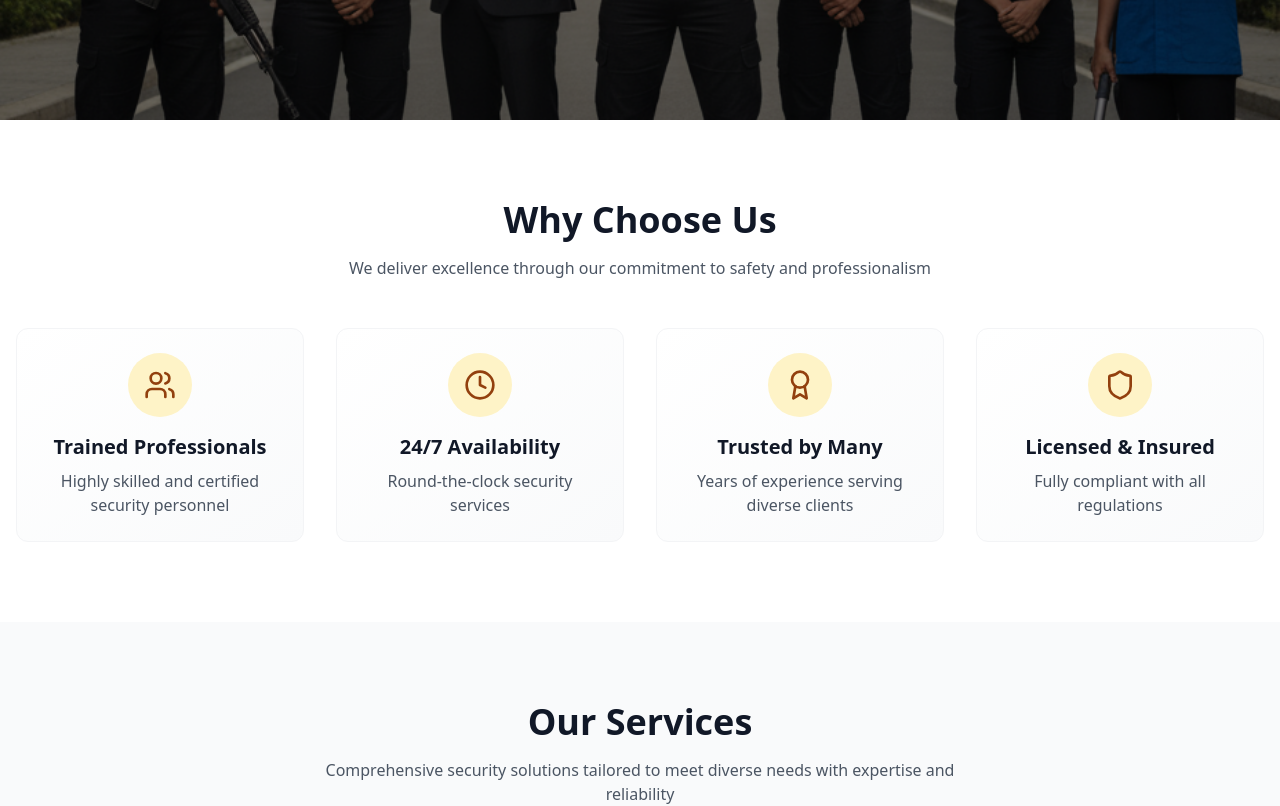
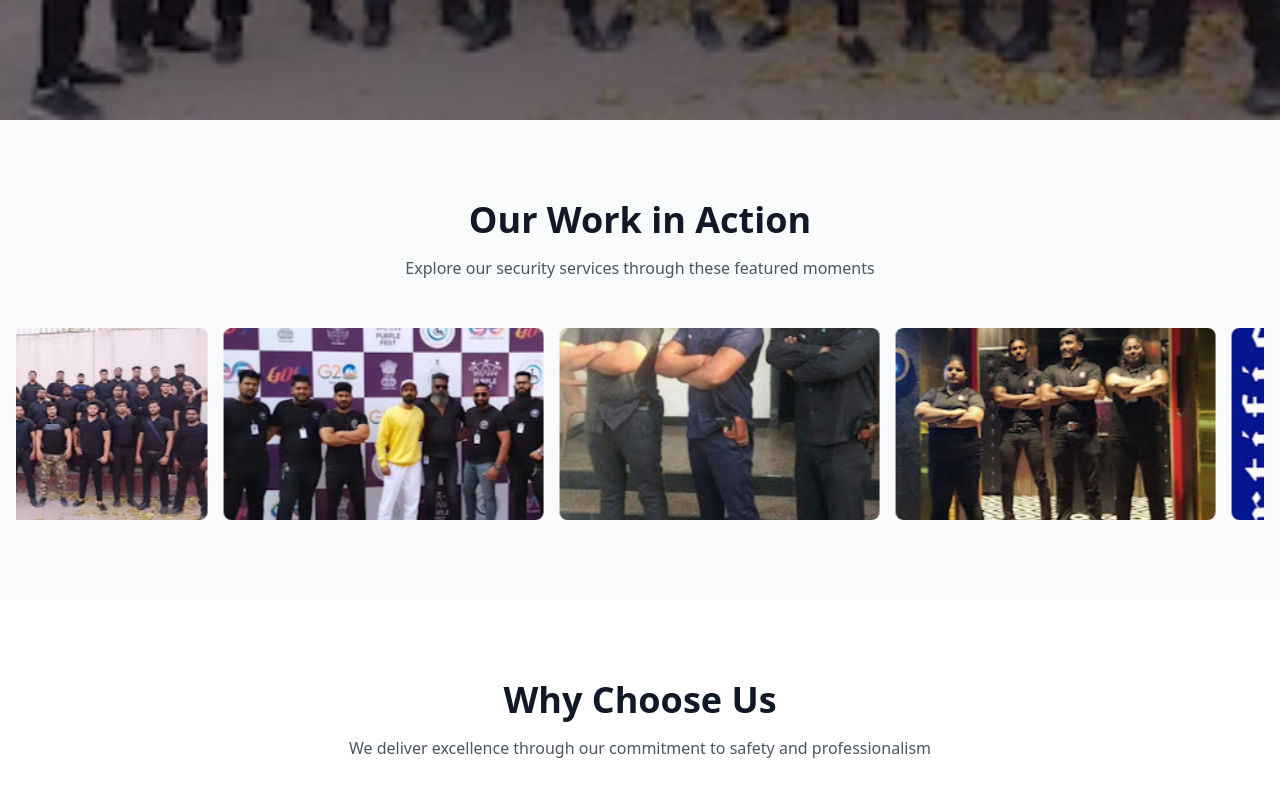
Before and after one commit to Digamberbhati/grouponesecuirty.com, a React (Vite) app: page / in a window 1280 px wide. Shown: the part 760-1566 px from the top of the page. Built offline with nearby package versions, Linux system fonts and the light colour scheme.

Commit message:
home page photo add

```diff
--- a/index.html
+++ b/index.html
@@ -2,9 +2,28 @@
 <html lang="en">
   <head>
     <meta charset="UTF-8" />
-    <link rel="icon" type="image/svg+xml" href="/vite.svg" />
+    <link rel="icon" type="image/x-icon" href="/favicon.ico" /> <!-- Updated favicon link -->
     <meta name="viewport" content="width=device-width, initial-scale=1.0" />
-    <title>Security Company Website Design</title>
+    <title>Group One Security - Professional Security Services in Goa</title>
+    <meta name="description" content="Group One Security offers top-notch security services in Goa, including security guards, armed personnel, PSO, home security, event bouncers, and custom solutions for residential, commercial, and high-risk needs." />
+    <meta name="keywords" content="security Goa, security guards Goa, professional trained guards, armed security Goa, gunman services, PSO Goa, personal security officers, VIP protection Goa, house security Goa, home security services, event bouncers Goa, crowd control Goa, custom security Goa, tailored security solutions" />
+
+    <!-- Open Graph tags for social sharing -->
+    <meta property="og:title" content="Group One Security - Goa" />
+    <meta property="og:description" content="Top-tier security services in Goa including guards, armed personnel, PSO, home security, event bouncers, and custom solutions." />
+    <meta property="og:image" content="/images/logo.png" />
+    <meta property="og:url" content="https://grouponesecurity.com" />
+    <meta property="og:type" content="website" />
+
+    <!-- Twitter Card tags -->
+    <meta name="twitter:card" content="summary_large_image" />
+    <meta name="twitter:title" content="Group One Security - Goa" />
+    <meta name="twitter:description" content="Professional security services in Goa: guards, armed personnel, PSO, home security, bouncers, and custom solutions." />
+    <meta name="twitter:image" content="/images/logo.png" />
+
+    <!-- Additional SEO meta tags -->
+    <meta name="robots" content="index, follow" />
+    <meta name="author" content="Group One Security" />
   </head>
   <body>
     <div id="root"></div>
--- a/src/pages/Home.tsx
+++ b/src/pages/Home.tsx
@@ -87,11 +87,25 @@ export default function Home({ onNavigate }: HomeProps) {
     },
   ];
 
+  const carouselImages = [
+    '/img/10.jpg',
+    '/img/11.jpg',
+    '/img/12.jpg',
+    '/img/13.jpg',
+    '/img/14.jpg',
+    '/img/15.jpg',
+    '/img/16.jpg',
+    '/img/17.jpg',
+    '/img/18.jpg',
+    '/img/19.jpg',
+
+  ];
+
   return (
     <div className="bg-white">
       <section
         className="relative h-screen flex items-center justify-center bg-gradient-to-br from-gray-900 via-gray-800 to-amber-900 bg-cover bg-center"
-        style={{ backgroundImage: `url(/services/6.png)` }}
+        style={{ backgroundImage: `url(/img/10.jpg)` }}
       >
         <div className="absolute inset-0 bg-black opacity-50"></div>
         <div className="relative z-10 text-center text-white px-4 max-w-4xl">
@@ -114,6 +128,38 @@ export default function Home({ onNavigate }: HomeProps) {
             >
               Contact Us
             </button>
+          </div>
+        </div>
+      </section>
+
+      <section className="py-20 px-4 bg-gray-50">
+        <div className="max-w-7xl mx-auto">
+          <h2 className="text-4xl font-bold text-center text-gray-900 mb-4">Our Work in Action</h2>
+          <p className="text-center text-gray-600 mb-12 max-w-2xl mx-auto">
+            Explore our security services through these featured moments
+          </p>
+          <div className="overflow-hidden">
+            <div className="flex animate-marquee">
+              {carouselImages.map((image, index) => (
+                <div key={index} className="flex-shrink-0 w-80 h-48 mx-2">
+                  <img
+                    src={image}
+                    alt={`Carousel image ${index + 1}`}
+                    className="w-full h-full object-cover rounded-lg"
+                  />
+                </div>
+              ))}
+              {/* Duplicate for seamless loop */}
+              {carouselImages.map((image, index) => (
+                <div key={`dup-${index}`} className="flex-shrink-0 w-80 h-48 mx-2">
+                  <img
+                    src={image}
+                    alt={`Carousel image ${index + 1}`}
+                    className="w-full h-full object-cover rounded-lg"
+                  />
+                </div>
+              ))}
+            </div>
           </div>
         </div>
       </section>
@@ -244,6 +290,20 @@ export default function Home({ onNavigate }: HomeProps) {
           </button>
         </div>
       </section>
+
+      <style >{`
+        @keyframes marquee {
+          0% {
+            transform: translateX(0);
+          }
+          100% {
+            transform: translateX(-50%);
+          }
+        }
+        .animate-marquee {
+          animation: marquee 30s linear infinite;
+        }
+      `}</style>
     </div>
   );
 }
```
